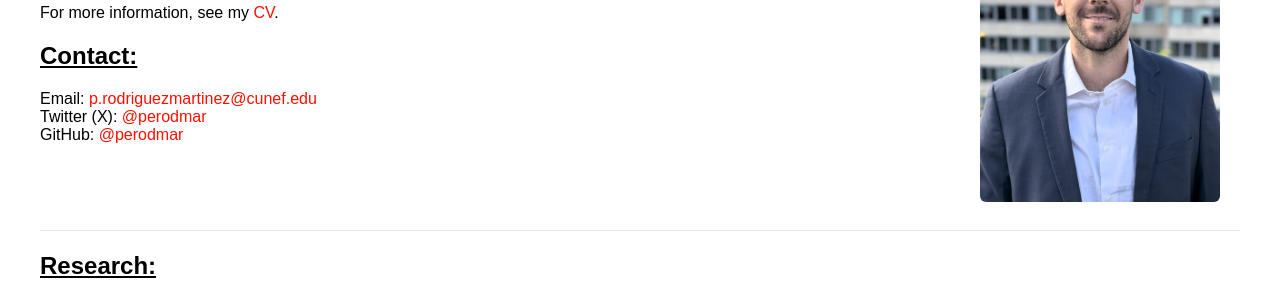
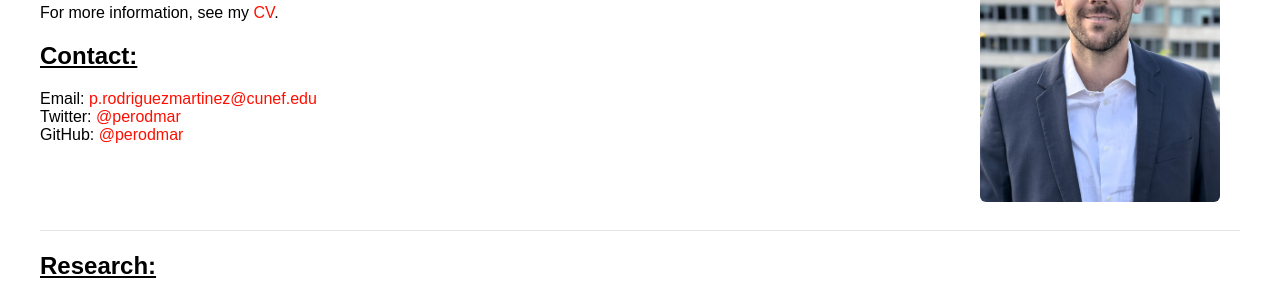
Before and after one commit to perodmar/perodmar.github.io, a Jekyll site: the page built from index.md, in a window 1280 px wide. Shown: the part 276-576 px from the top of the page. Built offline with Jekyll 4.4.1, drawn with Linux system fonts in a browser that asks for light colours; some web fonts are replaced.

Commit message:
Update index.md

```diff
--- a/index.md
+++ b/index.md
@@ -34,7 +34,7 @@ For more information, see my [CV](files/RodriguezPedro_CV.pdf).
 
 ## Contact:
 <p style="margin: 0;">Email: <a href="mailto:p.rodriguezmartinez@cunef.edu">p.rodriguezmartinez@cunef.edu</a></p>
-<p style="margin: 0;">Twitter (X): <a href="https://twitter.com/perodmar">@perodmar</a></p>
+<p style="margin: 0;">Twitter: <a href="https://twitter.com/perodmar">@perodmar</a></p>
 <p style="margin: 0;">GitHub: <a href="https://github.com/perodmar">@perodmar</a></p>
 <div style="clear:both"></div>
 <hr>
```
